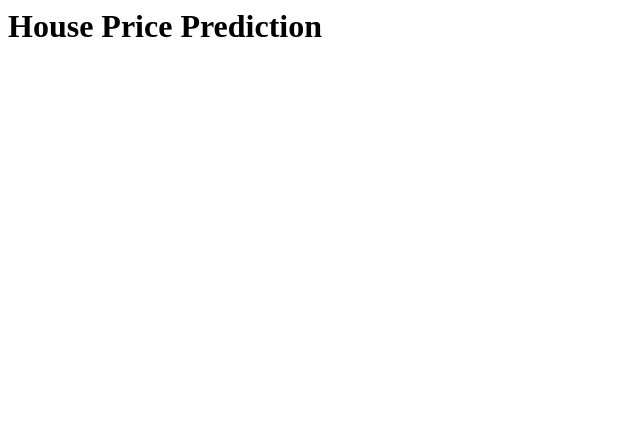
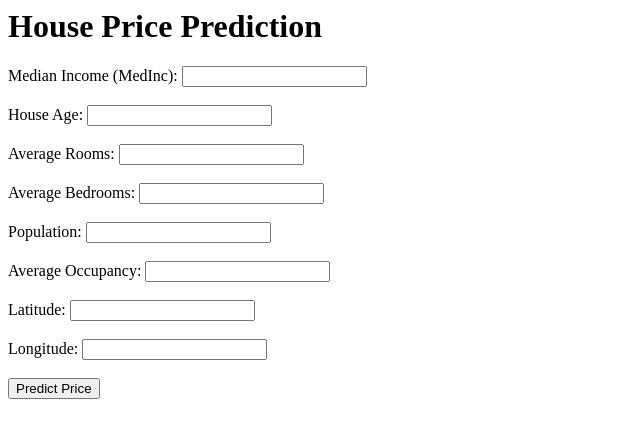
Before and after one commit to Ankit-Ahirrao/house_price_prediction, a Flask app: page / in a window 1280 px wide. Shown: the top 438 px of the page, without its empty margins (0-640 px from the left). Run offline with Flask 3, Linux system fonts and the light colour scheme; parts of the project's set-up code (start-up, migrations or seed data) failed here and were passed over.

Commit message:
implement predict api and front-end

```diff
--- a/app.py
+++ b/app.py
@@ -7,6 +7,7 @@ app = Flask(__name__)
 
 # Load the model
 regmodel = pickle.load(open('regmodel.pkl', 'rb'))
+scaler = pickle.load(open('regmodel.pkl', 'rb'))
 
 @app.route('/')
 def home():
@@ -17,10 +18,28 @@ def predict_api():
     data = request.json['data']
     print(data)
     print(np.array(list(data.values())).reshape(1,-1))
-    new_data = regmodel.transform(np.array(list(data.values())).reshape(1,-1))
+    new_data = regmodel.transform(np.array(data).reshape(1,-1))
     output = regmodel.predict(new_data)
     print(output[0])
     return jsonify(output[0])
 
+@app.route('/predict', methods=['POST'])
+def predict():
+    # Get form values and convert to float
+    data = [float(x) for x in request.form.values()]
+
+    # Convert to numpy array with correct shape
+    final_input = np.array(data).reshape(1, -1)
+
+    # Predict directly (NO scaling)
+    output = regmodel.predict(final_input)[0]
+
+    return render_template(
+        "home.html",
+        prediction_text=f"The predicted house price is {output}"
+    )
+
+
+
 if __name__ == "__main__":
     app.run(debug=True)
--- a/templates/home.html
+++ b/templates/home.html
@@ -1 +1,35 @@
 <h1>House Price Prediction</h1>
+
+<form action="/predict" method="post">
+
+    <label>Median Income (MedInc):</label>
+    <input type="text" name="MedInc" required><br><br>
+
+    <label>House Age:</label>
+    <input type="text" name="HouseAge" required><br><br>
+
+    <label>Average Rooms:</label>
+    <input type="text" name="AveRooms" required><br><br>
+
+    <label>Average Bedrooms:</label>
+    <input type="text" name="AveBedrms" required><br><br>
+
+    <label>Population:</label>
+    <input type="text" name="Population" required><br><br>
+
+    <label>Average Occupancy:</label>
+    <input type="text" name="AveOccup" required><br><br>
+
+    <label>Latitude:</label>
+    <input type="text" name="Latitude" required><br><br>
+
+    <label>Longitude:</label>
+    <input type="text" name="Longitude" required><br><br>
+
+    <input type="submit" value="Predict Price">
+
+</form>
+
+{% if prediction_text %}
+    <h2>{{ prediction_text }}</h2>
+{% endif %}
```
Also changed, not shown: 1 other file.
